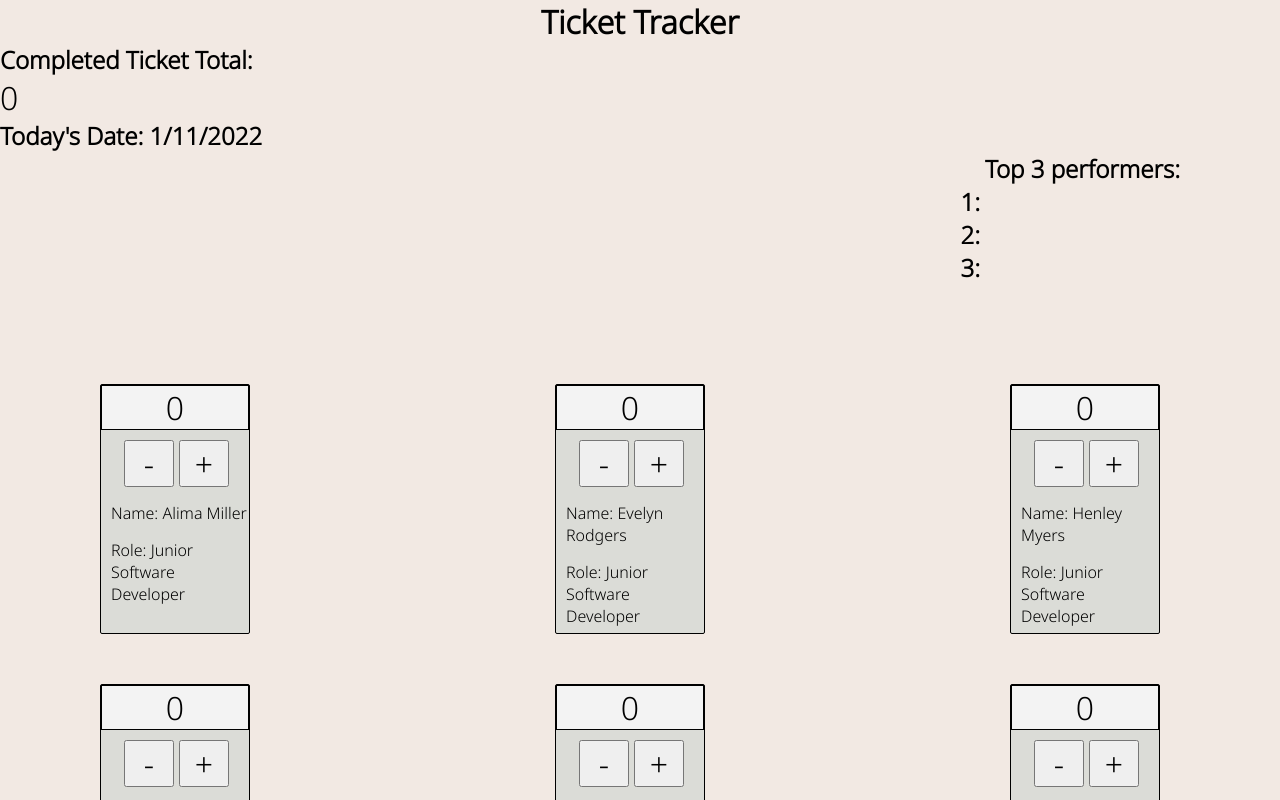
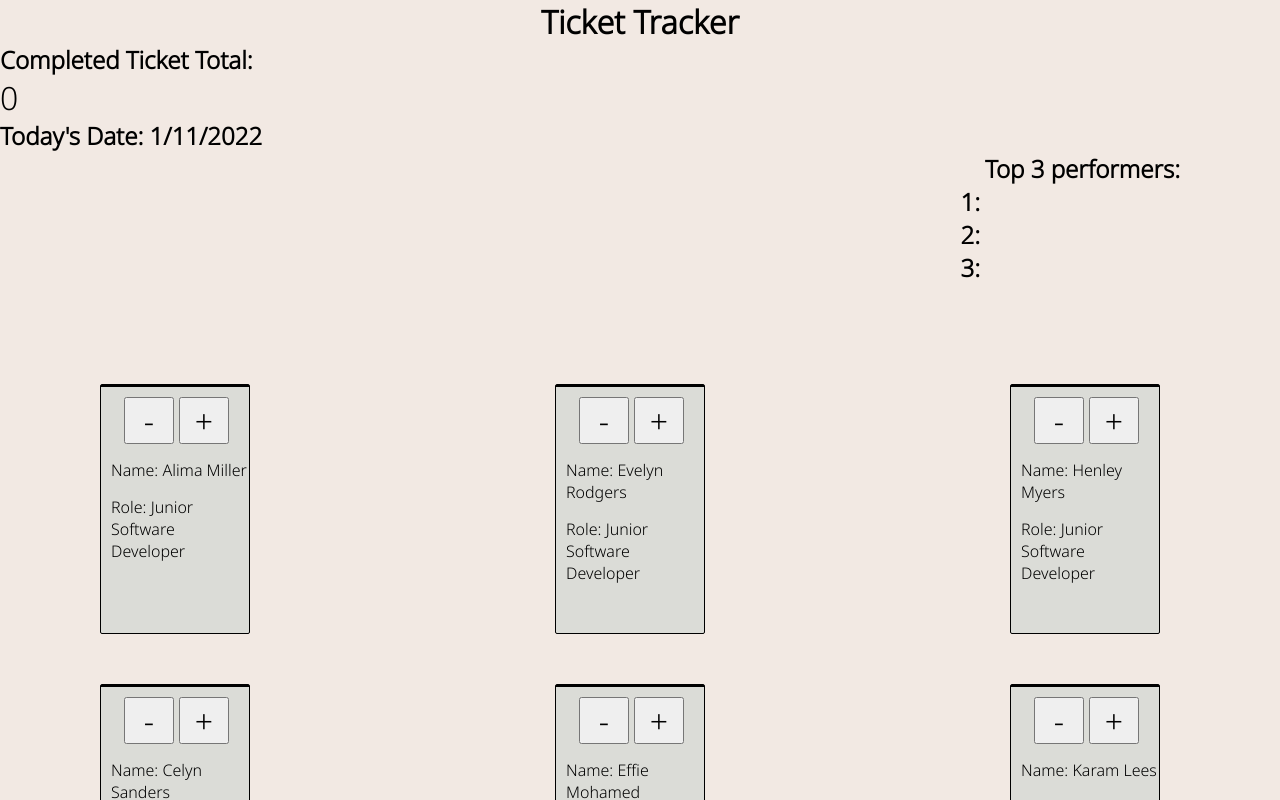
Before and after one commit to chrisbigland/ticket-tracker, a React (Create React App) app: page / in a window 1280 px wide. Shown: the top 800 px of the page. Built offline with nearby package versions, Linux system fonts and the light colour scheme.

Commit message:
scores now displaying on tracker screens for addition

```diff
--- a/src/components/Employee/Employee.jsx
+++ b/src/components/Employee/Employee.jsx
@@ -63,7 +63,7 @@ const Employee = ({
     <React.Fragment>
       <div className={styles.employee}>
         <div className={styles.display}>
-          <span>{count}</span>
+          <span>{employee.score}</span>
         </div>
         <div className={styles.plusMinus}>
           <span>
```
